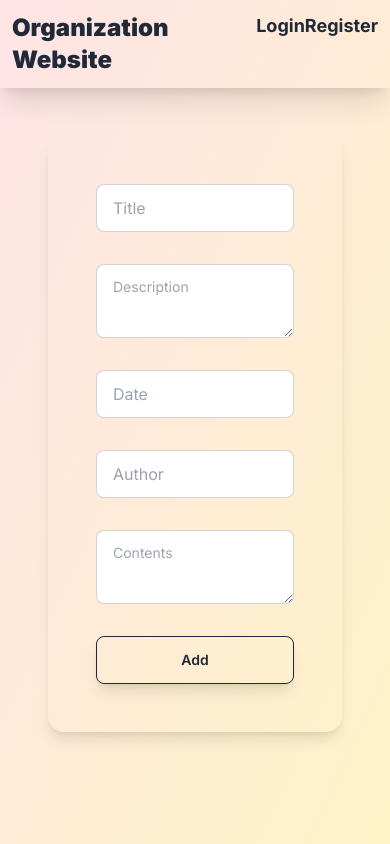
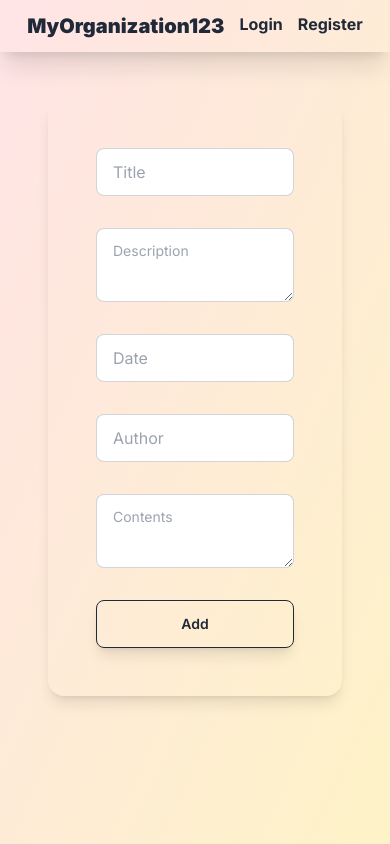
Before and after one commit to artemisia0/organization-website, a Next.js app: page /addpost in a window 390 px wide. Built offline with nearby package versions, Linux system fonts and the light colour scheme; no server answers.

Commit message:
Changed navbar title and made post cards more responsive to device width

```diff
--- a/app/layout.jsx
+++ b/app/layout.jsx
@@ -21,14 +21,14 @@ export default async function RootLayout({children}) {
 						<ul className="flex flex-row justify-evenly">
 							<li key={1}>
 								<NavLink href="/"
-									className="font-black text-2xl">
-									Organization Website
+									className="font-black text-xl">
+									MyOrganization123
 								</NavLink>
 							</li>
 							{role &&
 								<li key={2}>
 									<NavLink href="/profile"
-										className="font-bold text-lg">
+										className="font-bold text-md">
 										Profile
 									</NavLink>
 								</li>
@@ -36,7 +36,7 @@ export default async function RootLayout({children}) {
 							{!role &&
 								<li key={4}>
 									<NavLink href="/login"
-										className="font-bold text-lg">
+										className="font-bold text-md">
 										Login
 									</NavLink>
 								</li>
@@ -44,7 +44,7 @@ export default async function RootLayout({children}) {
 							{!role &&
 								<li key={3}>
 									<NavLink href="/register"
-										className="font-bold text-lg">
+										className="font-bold text-md">
 										Register
 									</NavLink>
 								</li>
@@ -52,7 +52,7 @@ export default async function RootLayout({children}) {
 							{role &&
 								<li key={5}>
 									<NavLink href="/logout"
-										className="font-bold text-lg">
+										className="font-bold text-md">
 										Logout
 									</NavLink>
 								</li>
--- a/app/ui/postCard.jsx
+++ b/app/ui/postCard.jsx
@@ -19,7 +19,7 @@ export default function PostCard({title, desc, date, author, postID,
 	}
 
 	return (
-		<div className="flex justify-between card  shadow-lg p-8 m-6 w-96">
+		<div className="flex justify-between card shadow-lg p-8 m-6 w-64 md:w-96">
 			<div className="flex flex-col w-auto">
 				<h2 className="flex justify-center text-lg font-bold">
 					{title}
--- a/app/ui/posts.jsx
+++ b/app/ui/posts.jsx
@@ -59,7 +59,7 @@ export default function Posts() {
 		<div className="flex flex-col items-center pt-16">
 			{role === 'admin' && currentPage === 1 &&
 				<div className="flex justify-center  card shadow-lg p-8 m-8">
-					<Link className="btn btn-secondary btn-outline btn-wide"
+					<Link className="btn btn-secondary btn-outline"
 						href="/addpost">
 						Add
 					</Link>
```
